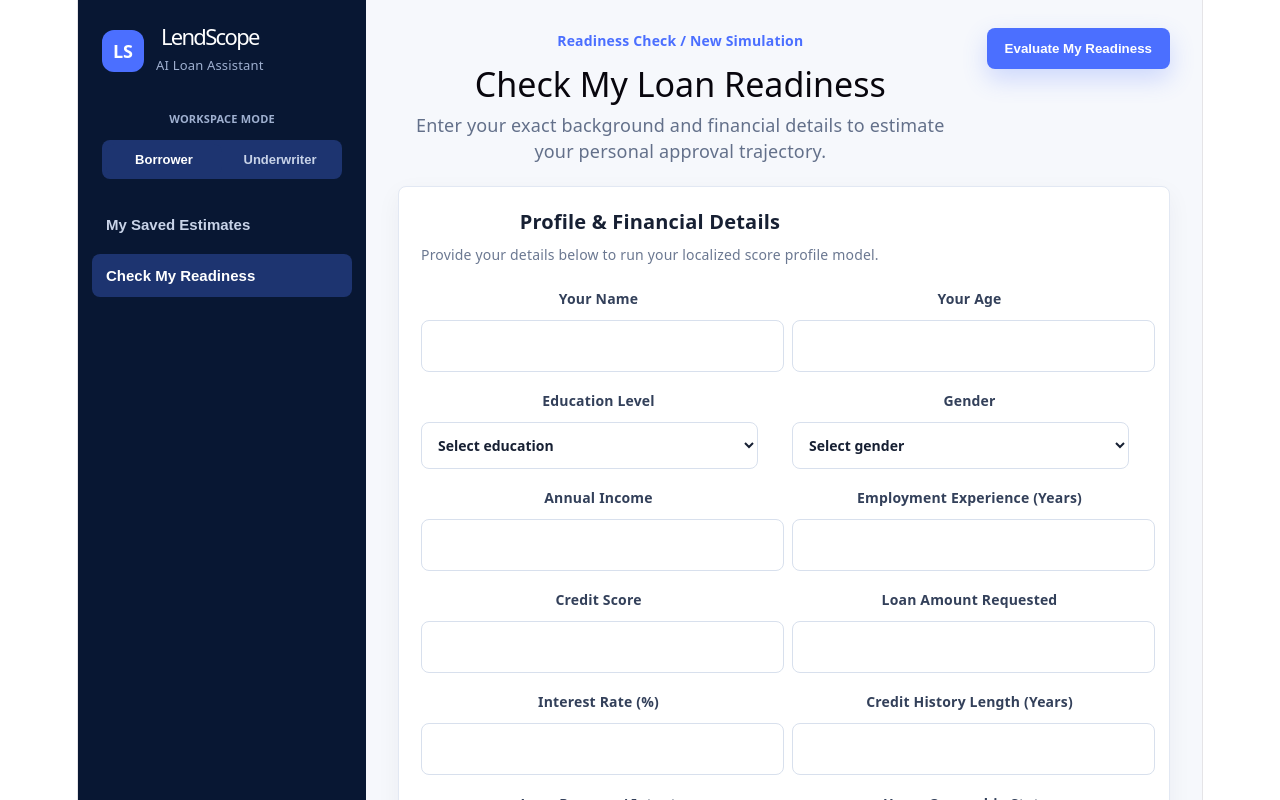
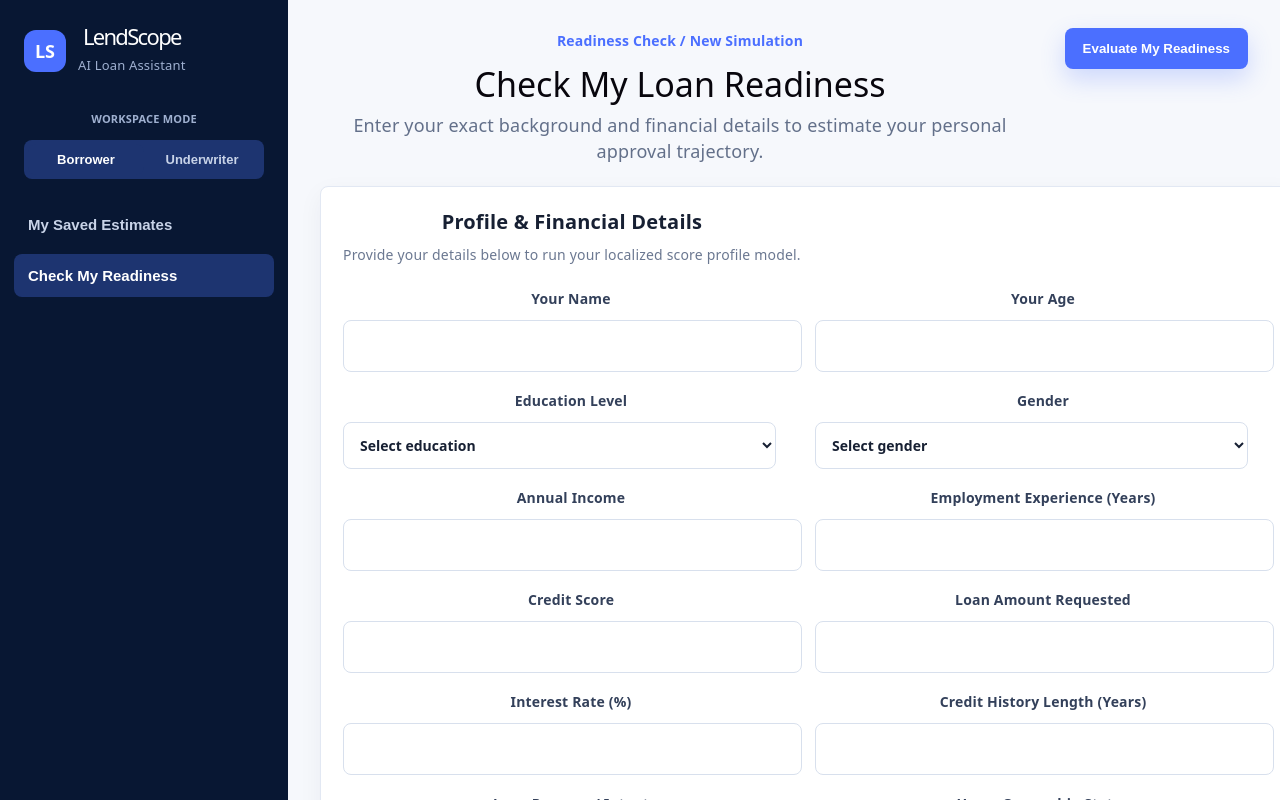
Before and after one commit to svemula10/LendScope, a React (Vite) app in the folder frontend/: page / in a window 1280 px wide. Both pictures are taken after a click on the button "Check My Readiness". Shown: the top 800 px of the page. Built offline with nearby package versions, Linux system fonts and the light colour scheme.

Commit message:
Update sizing of application

```diff
--- a/frontend/src/App.css
+++ b/frontend/src/App.css
@@ -107,6 +107,9 @@
   flex: 1;
   min-width: 0;
   padding: 28px 32px 40px;
+  width: 100%;       /* Ensures it stretches with the flex container */
+  max-width: 1400px; /* Upgraded from 980px to accommodate wide resolutions comfortably */
+  margin: 0 auto;    /* Centers the entire dashboard workspace if the screen goes past 1400px */
 }
 
 .topbar {
@@ -160,10 +163,21 @@
   box-shadow: none;
 }
 
+/* Change this to let the dashboard list expand to match the main content width */
 .dashboard-list {
   display: grid;
   gap: 14px;
-  max-width: 980px;
+  width: 100%; /* Changed from max-width: 980px */
+}
+
+/* Let the loan intake form panel use full available space */
+.application-panel {
+  width: 100%; /* Changed from max-width: 980px */
+}
+
+/* Let the empty state fill the view area */
+.empty-state {
+  width: 100%; /* Changed from max-width: 720px */
 }
 
 .dashboard-list-card {
@@ -285,12 +299,23 @@
   max-width: 980px;
 }
 
+
 .panel-header {
   display: flex;
   justify-content: space-between;
   gap: 16px;
   margin-bottom: 18px;
 }
+
+/* //this centers the header
+.panel-header {
+  display: flex;
+  justify-content: center;
+  align-items: center;
+  gap: 16px;
+  margin-bottom: 18px;
+}
+*/
 
 .panel-header h3,
 .empty-state h3 {
--- a/frontend/src/index.css
+++ b/frontend/src/index.css
@@ -51,11 +51,11 @@
 }
 
 #root {
-  width: 1126px;
+  width: 100%;
   max-width: 100%;
   margin: 0 auto;
   text-align: center;
-  border-inline: 1px solid var(--border);
+  border-inline: none;
   min-height: 100svh;
   display: flex;
   flex-direction: column;
```
